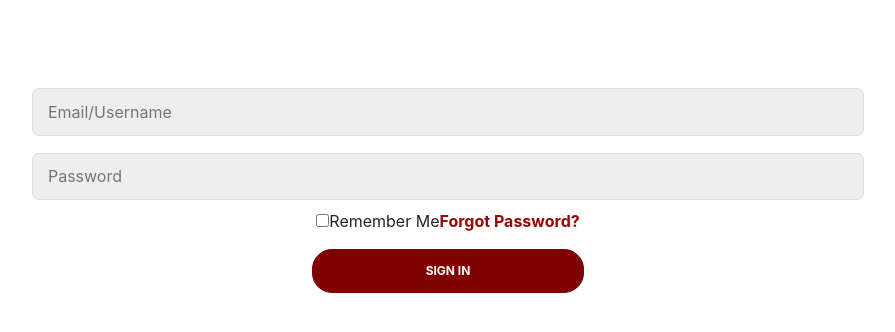
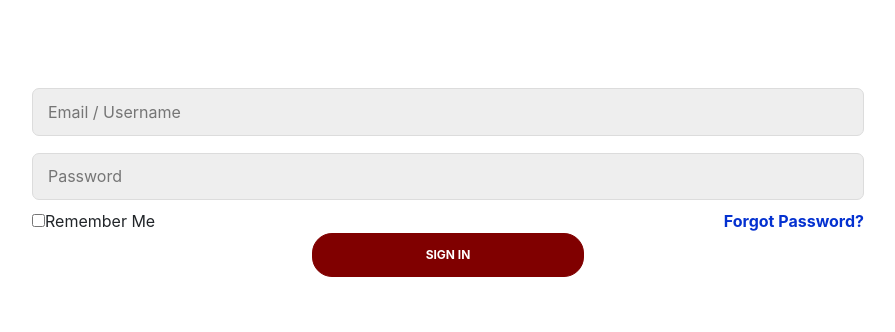
Before and after one commit to HozefaRauf/website2, a React (Create React App) app in the folder website/: page / in a window 1280 px wide. Shown: the top 332 px of the page, without its empty margins (192-1087 px from the left). Built offline with nearby package versions, Linux system fonts and the light colour scheme.

Commit message:
first/11 july

```diff
--- a/website/src/css/LoginSignup.css
+++ b/website/src/css/LoginSignup.css
@@ -26,8 +26,10 @@
     display: flex;
     flex-direction: row;
     justify-content: space-between;
+    width: 100%;
 }
 .forgot{
-    color: rgb(146, 7, 7);
+    color: rgb(4, 49, 208);
     font-weight: bold;
+    text-decoration: none;
 }
--- a/website/src/js/LoginSignup.js
+++ b/website/src/js/LoginSignup.js
@@ -7,11 +7,11 @@ export default function LoginSignup() {
     <div className='login-app'>
         <div className='loginContainer'>
           <form className='login-form'>
-            <Component.Input type='email' placeholder='Email/Username'/>
+            <Component.Input type='email' placeholder='Email / Username'/>
             <Component.Input type='password' placeholder='Password'/>
             <div className='forgot-remember'>
-              <label><input type='checkbox' id='remember-me' name='remember-me'/>Remember Me</label>
-              <p className='forgot'>Forgot Password?</p>
+              <label className='remember'><input type='checkbox' id='remember-me' name='remember-me'/>Remember Me</label>
+              <a className='forgot'>Forgot Password?</a>
             </div>
             <Component.Button>SIGN IN</Component.Button>
           </form>
```
